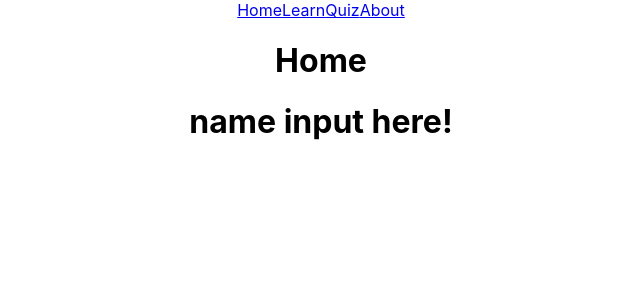
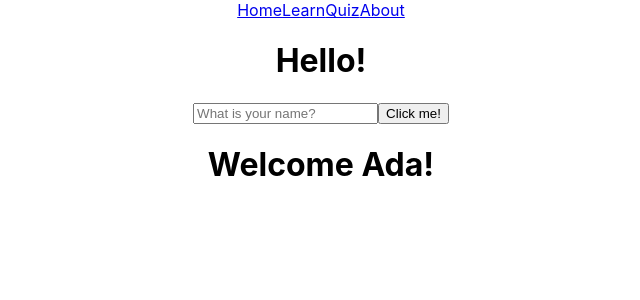
Before and after one commit to rosiegracejones/all-about-colours, a React (Create React App) app: page / in a window 1280 px wide. Shown: the top 300 px of the page, without its empty margins (319-959 px from the left). Built offline with nearby package versions, Linux system fonts and the light colour scheme.

Commit message:
Rejigged pages and components

```diff
--- /dev/null
+++ b/src/Components/Button/Button.js
@@ -0,0 +1,5 @@
+function Button() {
+  return <button>Click me!</button>;
+}
+
+export default Button;
--- a/src/Components/Home/Home.js
+++ /dev/null
@@ -1,12 +0,0 @@
-import NameInput from "../NameInput/NameInput"
-
-function Home() {
-  return (
-    <div>
-      <h1>Home</h1>
-      <NameInput />
-    </div>
-  );
-}
-
-export default Home;
--- a/src/Components/Learn/Learn.js
+++ /dev/null
@@ -1,9 +0,0 @@
-function Learn() {
-  return (
-    <div>
-      <h1>Learn Page</h1>
-    </div>
-  );
-}
-
-export default Learn;
--- a/src/Components/NameInput/NameInput.js
+++ b/src/Components/NameInput/NameInput.js
@@ -1,7 +1,16 @@
+import Button from "../Button/Button";
+
+
 function NameInput() {
   return (
     <div>
-      <h1>name input here!</h1>
+      <h1>Hello!</h1>
+      <form>
+        <label>
+          <input type="text" name="name" placeholder="What is your name?" />
+        </label>
+        <Button />
+      </form>
     </div>
   );
 }
--- a/src/Components/Quiz/Quiz.js
+++ /dev/null
@@ -1,9 +0,0 @@
-function Quiz() {
-    return (
-      <div>
-        <h1>Quiz Page</h1>
-      </div>
-    );
-  }
-
-  export default Quiz;
--- /dev/null
+++ b/src/Components/WelcomeDisplay/WelcomeDisplay.js
@@ -0,0 +1,8 @@
+function WelcomeDisplay(props) {
+  return (
+    <div>
+      <h1>Welcome {props.name}!</h1>
+    </div>
+  );
+}
+export default WelcomeDisplay;
--- a/src/Pages/Homepage.js
+++ b/src/Pages/Homepage.js
@@ -1,5 +1,10 @@
-import Home from "../Components/Home/Home";
-
+import NameInput from "../Components/NameInput/NameInput";
+import WelcomeDisplay from "../Components/WelcomeDisplay/WelcomeDisplay";
 export default function Homepage() {
-  return <Home />;
+  return (
+    <div>
+      <NameInput />
+      <WelcomeDisplay name="Ada" />
+    </div>
+  );
 }
--- a/src/Pages/LearnPage.js
+++ b/src/Pages/LearnPage.js
@@ -1,5 +1,3 @@
-import Learn from "../Components/Learn/Learn"
-
 export default function LearnPage() {
-  return <Learn />;
-};
+  return "Hello from LearnPage";
+}
--- a/src/Pages/QuizPage.js
+++ b/src/Pages/QuizPage.js
@@ -1,5 +1,3 @@
-import Quiz from "../Components/Quiz/Quiz"
-
 export default function QuizPage() {
-  return <Quiz />;
+  return "Hello from QuizPage";
 }
```
Also changed, not shown: 1 other file (tests, documents, lock files or other folders).
